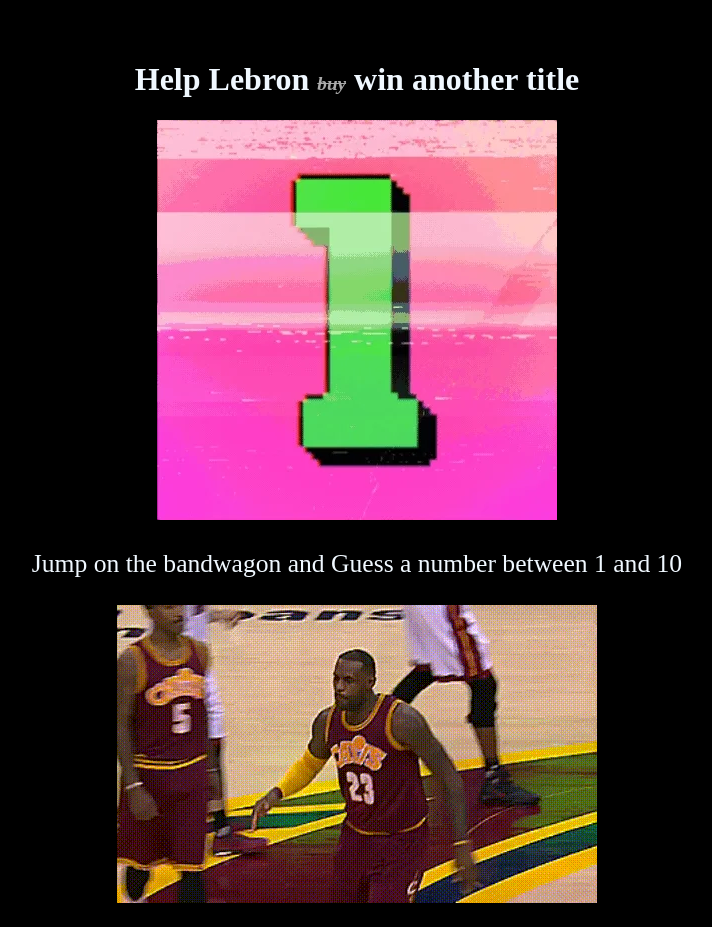
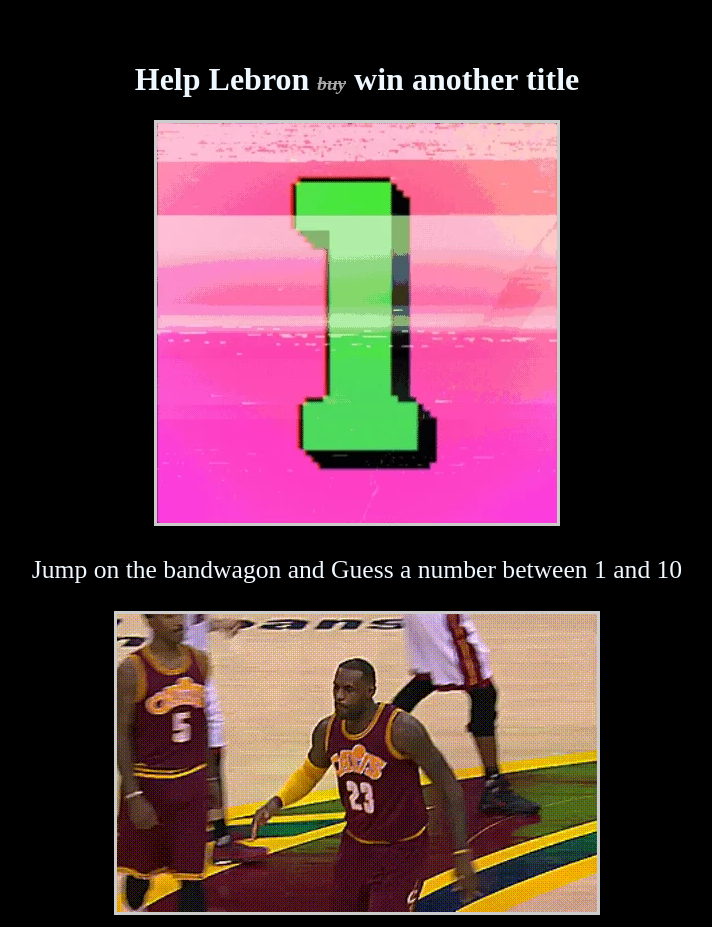
Before and after one commit to Diolemos/number-guessing-game, a Python web app: template flask/templates/index.html in a window 1280 px wide. Shown: the whole page, without its empty margins (291-1003 px from the left). Before the commit the page ends 903 px from the top, so only its background shows below. Run offline with Jinja, Linux system fonts and the light colour scheme; the template is opened without the code that fills it, so the values that code supplies are empty.

Commit message:
update style.css

```diff
--- a/flask/static/style.css
+++ b/flask/static/style.css
@@ -38,3 +38,7 @@ strike{
     font-style: italic;
     text-decoration: line-through;
 }
+
+img{
+    border: 3px solid #ccc;
+}
```
